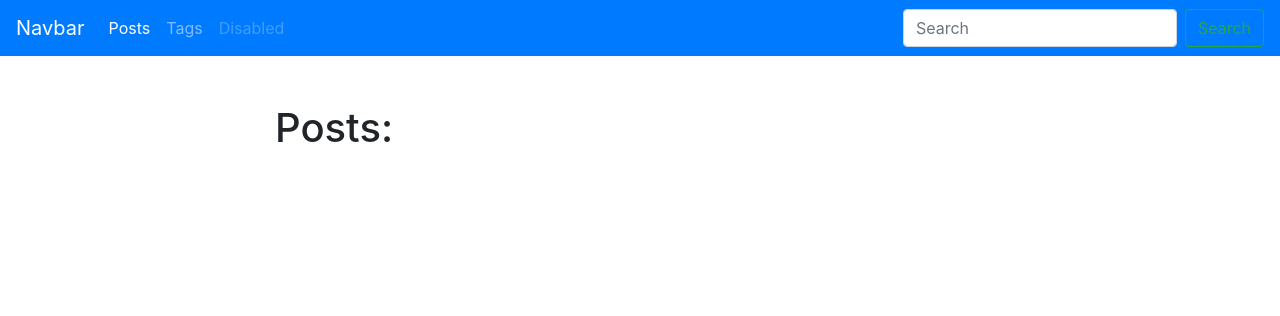
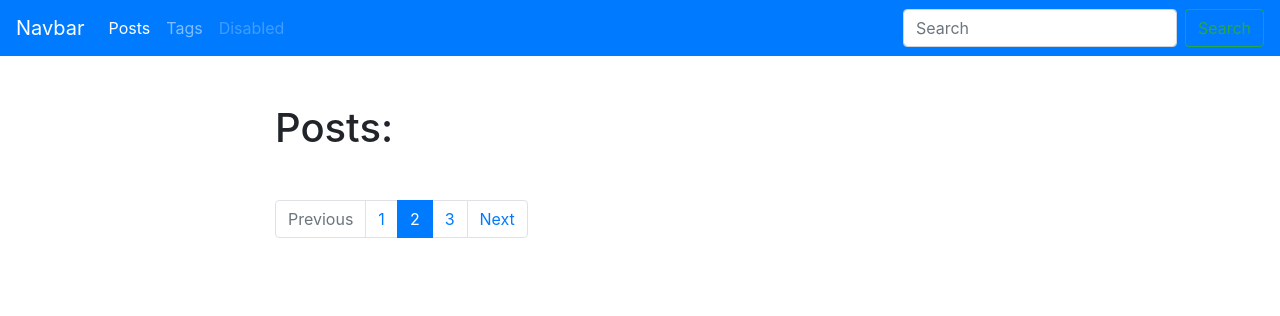
Before and after one commit to UlvacMoscow/Django_projects, a Django app: page /blog/ in a window 1280 px wide. Shown: the top 316 px of the page. Run offline with Django 3.2, Linux system fonts and the light colour scheme; data that the repository does not hold is empty; some libraries are stand-ins or nearby versions.

Commit message:
добавил форму пагинации в base.html

```diff
--- a/Django blog/app/blogengine/templates/base.html
+++ b/Django blog/app/blogengine/templates/base.html
@@ -56,6 +56,22 @@
                 {% block content %}
                     Text
                 {% endblock content %}
+
+                <nav aria-label="...">
+                    <ul class="pagination">
+                        <li class="page-item disabled">
+                            <a class="page-link" href="#" tabindex="-1">Previous</a>
+                        </li>
+                        <li class="page-item"><a class="page-link" href="#">1</a></li>
+                        <li class="page-item active">
+                            <a class="page-link" href="#">2 <span class="sr-only">(current)</span></a>
+                        </li>
+                        <li class="page-item"><a class="page-link" href="#">3</a></li>
+                        <li class="page-item">
+                            <a class="page-link" href="#">Next</a>
+                        </li>
+                    </ul>
+                </nav>
             </div>
         </div>
     </div>
```
